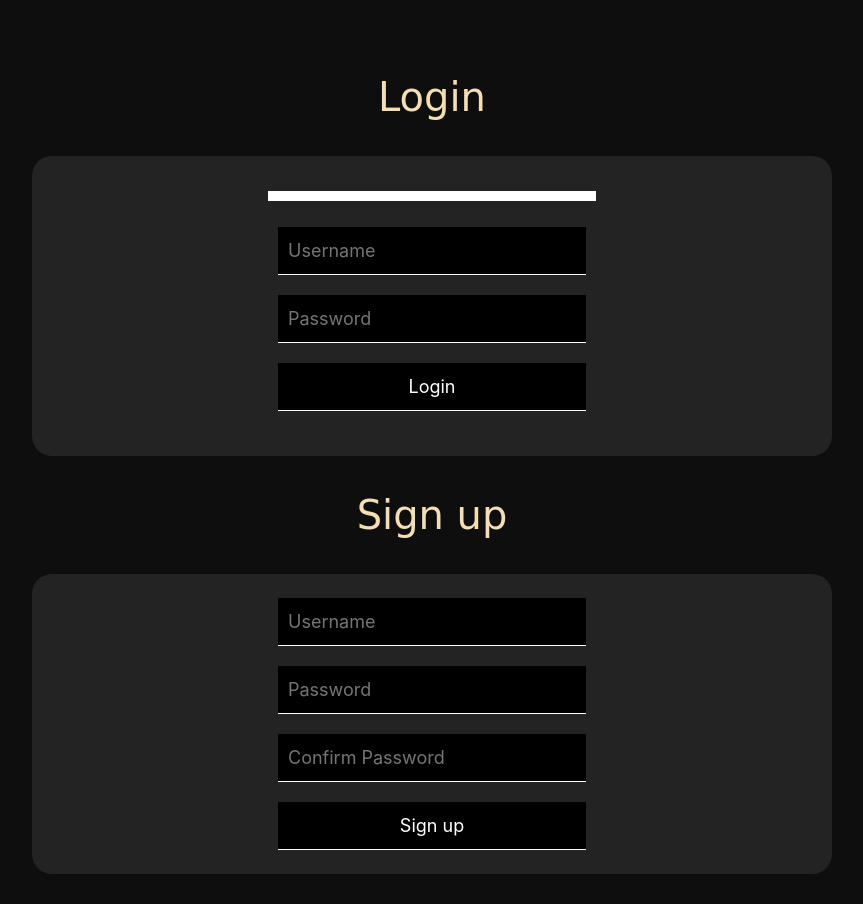
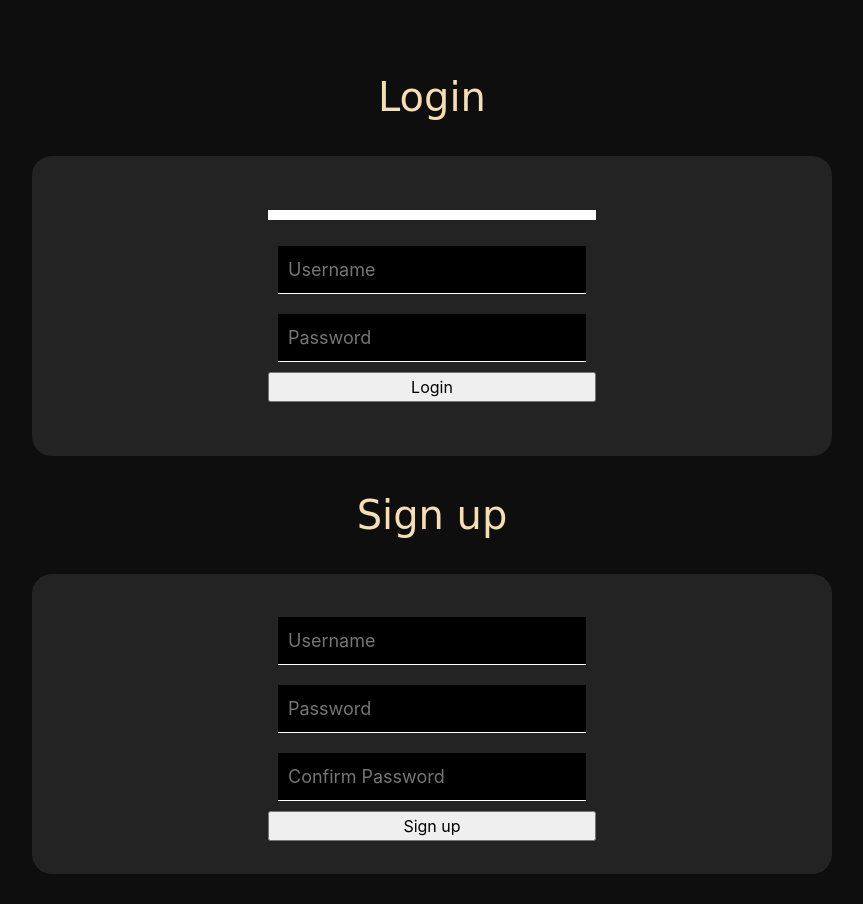
Before and after one commit to SuperXavier42/Page-Tracker, a Flask app: page /login in a window 1280 px wide. Shown: the whole page, without its empty margins (208-1071 px from the left). Run offline with Flask 3, Linux system fonts and the light colour scheme.

Commit message:
Style changes and layout changes

```diff
--- a/static/style.css
+++ b/static/style.css
@@ -121,7 +121,7 @@ form{
   display:flex;
   flex-direction: column;
 }
-input, select {
+.form-input, select {
   padding: 10px;
   margin:10px;
   font-size: 18px;
@@ -146,7 +146,15 @@ input, select {
   text-decoration: none;
 }
 .new-book-form > form{
-  flex-direction: row;
+  height:510px;
+  width:300px;
+  background-color: #7a7a7a33;
+  flex-direction: column;
+  padding: 20px;
+  justify-content: center;
+  align-items: center;
+  border-radius: 20px;
+  margin:30px auto;
 }
 .section{
   flex-direction: column;
--- a/templates/login.html
+++ b/templates/login.html
@@ -14,19 +14,19 @@
     <div class="container">
         <form method="POST" action="{{url_for('auth.login_page')}}">
             <p>{{error}}</p>
-            <input type="text" name="username" autocomplete="off" placeholder="Username" required>
-            <input type="password" name="password" autocomplete="off"  placeholder="Password" required>
-            <input type="submit" value="Login">
+            <input type="text" class="form-input" name="username" autocomplete="off" placeholder="Username" required>
+            <input type="password" class="form-input" name="password" autocomplete="off"  placeholder="Password" required>
+            <input type="submit" class="form-button" value="Login">
         </form>
     </div>
 
     <h1>Sign up</h1>
     <div class="container">
         <form method="POST" action="{{url_for('auth.signup')}}">
-            <input type="text" name="username" placeholder="Username" required>
-            <input type="password" name="password" placeholder="Password" required>
-            <input type="password" name="confirm-password" placeholder="Confirm Password" required>
-            <input type="submit" value="Sign up">
+            <input type="text" class="form-input" name="username" placeholder="Username" required>
+            <input type="password" class="form-input" name="password" placeholder="Password" required>
+            <input type="password" class="form-input" name="confirm-password" placeholder="Confirm Password" required>
+            <input type="submit" class="form-button" value="Sign up">
         </form>
     </div>
   </body>
```
Also changed, not shown: templates/home.html (+7 -0 lines).
